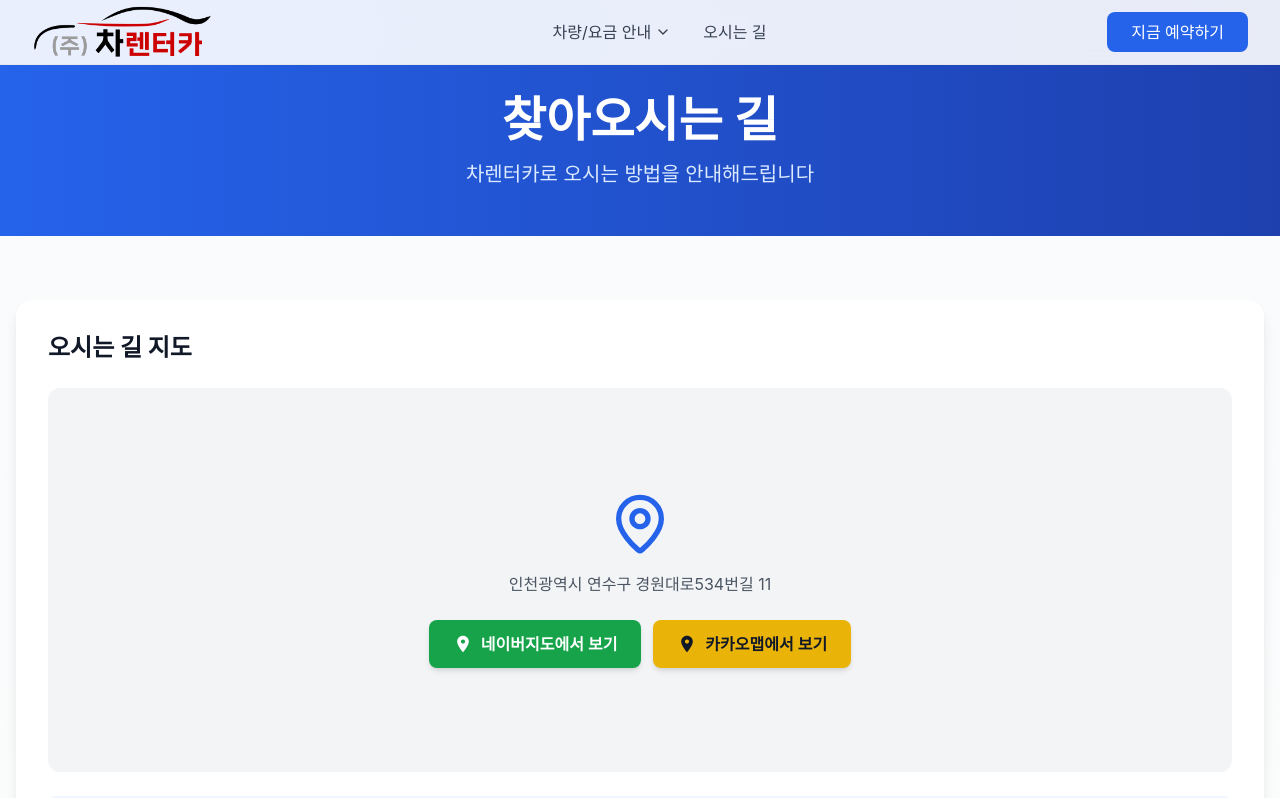
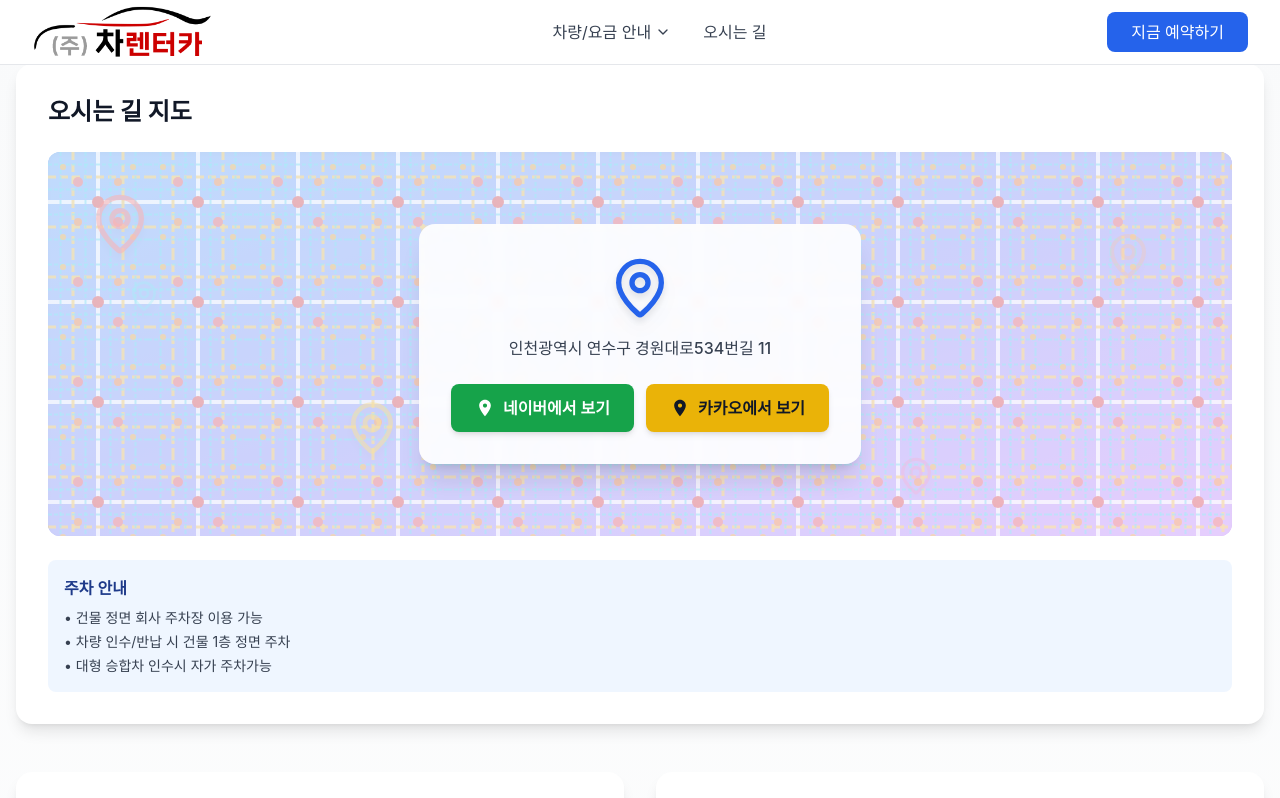
Before and after one commit to sky4564/code_home, a Next.js app: page /location in a window 1280 px wide. Shown: the top 798 px of the page. Built offline with nearby package versions, Linux system fonts and the light colour scheme.

Commit message:
update location page

```diff
--- a/src/app/location/page.tsx
+++ b/src/app/location/page.tsx
@@ -11,26 +11,7 @@ const LocationPage = () => {
     <main className="min-h-screen bg-gradient-to-b from-gray-50 to-white">
       <Header />
 
-      {/* Hero Section */}
-      <section className="px-4 pt-24 pb-12 bg-gradient-to-r from-blue-600 to-blue-800">
-        <div className="mx-auto max-w-7xl text-center">
-          <motion.h1
-            initial={{ opacity: 0, y: 20 }}
-            animate={{ opacity: 1, y: 0 }}
-            className="mb-4 text-4xl font-bold text-white md:text-5xl"
-          >
-            찾아오시는 길
-          </motion.h1>
-          <motion.p
-            initial={{ opacity: 0, y: 20 }}
-            animate={{ opacity: 1, y: 0 }}
-            transition={{ delay: 0.1 }}
-            className="text-xl text-blue-100"
-          >
-            차렌터카로 오시는 방법을 안내해드립니다
-          </motion.p>
-        </div>
-      </section>
+
 
       {/* Main Content */}
       <section className="px-4 py-16">
@@ -44,14 +25,61 @@ const LocationPage = () => {
             <h2 className="mb-6 text-2xl font-bold text-gray-900">오시는 길 지도</h2>
 
             {/* 네이버맵 영역 */}
-            <div className="overflow-hidden relative w-full h-96 bg-gray-100 rounded-xl">
-              <div className="flex absolute inset-0 justify-center items-center">
-                <div className="text-center">
-                  <MapPin className="mx-auto mb-4 w-16 h-16 text-blue-600" />
-                  <p className="mb-6 text-gray-600">
+            <div className="overflow-hidden relative w-full h-96 bg-gradient-to-br from-blue-400 via-indigo-400 to-purple-400 rounded-xl shadow-inner">
+              {/* 지도 패턴 배경 */}
+              <div className="absolute inset-0 opacity-80">
+                <svg className="w-full h-full" xmlns="http://www.w3.org/2000/svg">
+                  <defs>
+                    <pattern id="map-pattern" x="0" y="0" width="100" height="100" patternUnits="userSpaceOnUse">
+                      {/* 도로 패턴 - 선명한 흰색/노란색 */}
+                      <line x1="0" y1="50" x2="100" y2="50" stroke="#ffffff" strokeWidth="4" opacity="0.9" />
+                      <line x1="50" y1="0" x2="50" y2="100" stroke="#ffffff" strokeWidth="4" opacity="0.9" />
+                      {/* 작은 도로들 - 밝은 노란색 */}
+                      <line x1="0" y1="25" x2="100" y2="25" stroke="#fbbf24" strokeWidth="3" strokeDasharray="8,4" opacity="0.85" />
+                      <line x1="0" y1="75" x2="100" y2="75" stroke="#fbbf24" strokeWidth="3" strokeDasharray="8,4" opacity="0.85" />
+                      <line x1="25" y1="0" x2="25" y2="100" stroke="#fbbf24" strokeWidth="3" strokeDasharray="8,4" opacity="0.85" />
+                      <line x1="75" y1="0" x2="75" y2="100" stroke="#fbbf24" strokeWidth="3" strokeDasharray="8,4" opacity="0.85" />
+                      {/* 추가 도로들 - 시안색 */}
+                      <line x1="0" y1="12.5" x2="100" y2="12.5" stroke="#22d3ee" strokeWidth="2" strokeDasharray="4,2" opacity="0.7" />
+                      <line x1="0" y1="37.5" x2="100" y2="37.5" stroke="#22d3ee" strokeWidth="2" strokeDasharray="4,2" opacity="0.7" />
+                      <line x1="0" y1="62.5" x2="100" y2="62.5" stroke="#22d3ee" strokeWidth="2" strokeDasharray="4,2" opacity="0.7" />
+                      <line x1="0" y1="87.5" x2="100" y2="87.5" stroke="#22d3ee" strokeWidth="2" strokeDasharray="4,2" opacity="0.7" />
+                      <line x1="12.5" y1="0" x2="12.5" y2="100" stroke="#22d3ee" strokeWidth="2" strokeDasharray="4,2" opacity="0.7" />
+                      <line x1="37.5" y1="0" x2="37.5" y2="100" stroke="#22d3ee" strokeWidth="2" strokeDasharray="4,2" opacity="0.7" />
+                      <line x1="62.5" y1="0" x2="62.5" y2="100" stroke="#22d3ee" strokeWidth="2" strokeDasharray="4,2" opacity="0.7" />
+                      <line x1="87.5" y1="0" x2="87.5" y2="100" stroke="#22d3ee" strokeWidth="2" strokeDasharray="4,2" opacity="0.7" />
+                      {/* 랜드마크 점들 - 비비드한 색상 */}
+                      <circle cx="30" cy="30" r="5" fill="#ef4444" opacity="0.9" />
+                      <circle cx="70" cy="70" r="5" fill="#ef4444" opacity="0.9" />
+                      <circle cx="30" cy="70" r="4" fill="#f97316" opacity="0.9" />
+                      <circle cx="70" cy="30" r="4" fill="#f97316" opacity="0.9" />
+                      <circle cx="50" cy="50" r="6" fill="#dc2626" opacity="0.95" />
+                      <circle cx="15" cy="15" r="3" fill="#f59e0b" opacity="0.85" />
+                      <circle cx="85" cy="85" r="3" fill="#f59e0b" opacity="0.85" />
+                      <circle cx="15" cy="85" r="3" fill="#f59e0b" opacity="0.85" />
+                      <circle cx="85" cy="15" r="3" fill="#f59e0b" opacity="0.85" />
+                    </pattern>
+                  </defs>
+                  <rect width="100%" height="100%" fill="url(#map-pattern)" />
+                </svg>
+              </div>
+
+              {/* 장식용 위치 마커들 */}
+              <div className="flex absolute inset-0 opacity-60">
+                <MapPin className="absolute top-10 left-10 w-16 h-16 text-red-500 drop-shadow-lg animate-pulse" style={{ animationDuration: '3s' }} />
+                <MapPin className="absolute top-20 right-20 w-12 h-12 text-orange-500 drop-shadow-lg animate-pulse" style={{ animationDuration: '4s' }} />
+                <MapPin className="absolute bottom-20 left-1/4 w-14 h-14 text-yellow-500 drop-shadow-lg animate-pulse" style={{ animationDuration: '5s' }} />
+                <MapPin className="absolute bottom-10 right-1/4 w-10 h-10 text-pink-500 drop-shadow-lg animate-pulse" style={{ animationDuration: '3.5s' }} />
+                <MapPin className="absolute left-20 top-1/3 w-8 h-8 text-cyan-400 drop-shadow-lg animate-pulse" style={{ animationDuration: '4.5s' }} />
+              </div>
+
+              <div className="flex absolute inset-0 justify-center items-center backdrop-blur-none bg-white/60">
+                <div className="p-8 text-center rounded-2xl shadow-xl backdrop-blur-sm bg-white/90">
+                  <MapPin className="mx-auto mb-4 w-16 h-16 text-blue-600 drop-shadow-lg" />
+                  <p className="mb-6 font-medium text-gray-700">
                     인천광역시 연수구 경원대로534번길 11
                   </p>
-                  <div className="flex flex-col gap-3 justify-center px-4 md:flex-row md:px-0">
+                  <div className="flex flex-col gap-3 w-full md:flex-row md:justify-center">
                     <a
                       href="https://map.naver.com/p/search/%EC%9D%B8%EC%B2%9C%EA%B4%91%EC%97%AD%EC%8B%9C%20%EC%97%B0%EC%88%98%EA%B5%AC%20%EA%B2%BD%EC%9B%90%EB%8C%80%EB%A1%9C534%EB%B2%88%EA%B8%B8%2011"
                       target="_blank"
@@ -61,7 +89,7 @@ const LocationPage = () => {
                       <svg className="w-5 h-5" viewBox="0 0 24 24" fill="currentColor">
                         <path d="M12 2C8.13 2 5 5.13 5 9c0 5.25 7 13 7 13s7-7.75 7-13c0-3.87-3.13-7-7-7zm0 9.5c-1.38 0-2.5-1.12-2.5-2.5s1.12-2.5 2.5-2.5 2.5 1.12 2.5 2.5-1.12 2.5-2.5 2.5z" />
                       </svg>
-                      네이버지도에서 보기
+                      네이버에서 보기
                     </a>
                     <a
                       href="https://map.kakao.com/?q=인천광역시 연수구 경원대로534번길 11"
@@ -72,7 +100,7 @@ const LocationPage = () => {
                       <svg className="w-5 h-5" viewBox="0 0 24 24" fill="currentColor">
                         <path d="M12 2C8.13 2 5 5.13 5 9c0 5.25 7 13 7 13s7-7.75 7-13c0-3.87-3.13-7-7-7zm0 9.5c-1.38 0-2.5-1.12-2.5-2.5s1.12-2.5 2.5-2.5 2.5 1.12 2.5 2.5-1.12 2.5-2.5 2.5z" />
                       </svg>
-                      카카오맵에서 보기
+                      카카오에서 보기
                     </a>
                   </div>
                 </div>
@@ -309,7 +337,6 @@ const LocationPage = () => {
             </motion.div>
           </div>
 
-
         </div>
       </section>
 
```
